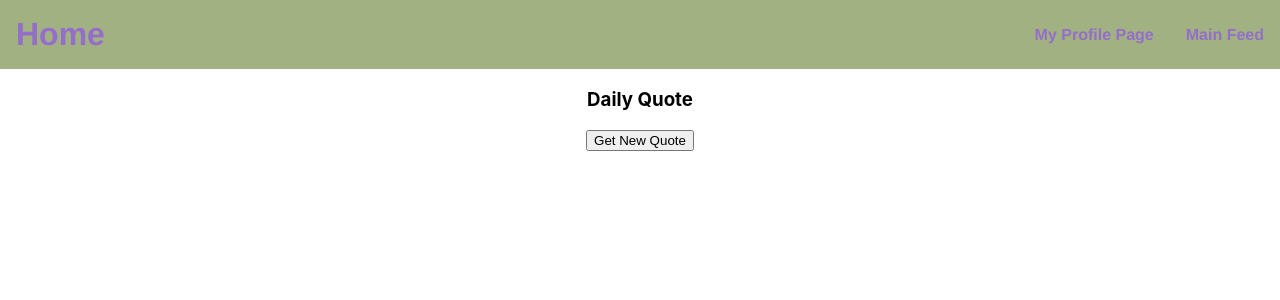
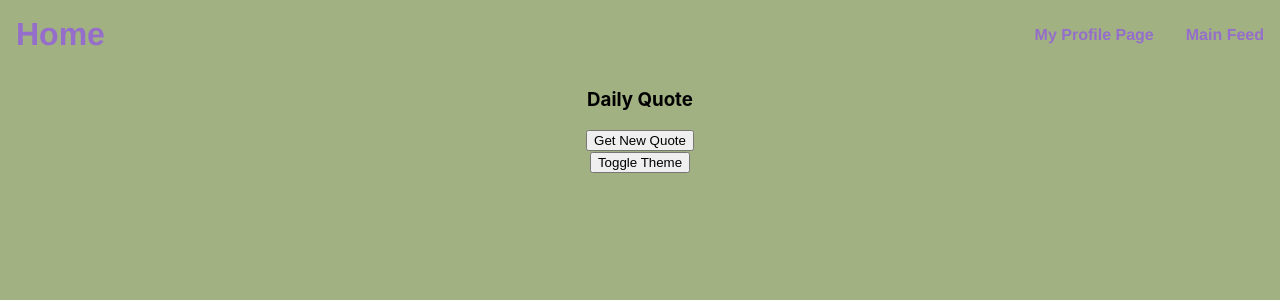
Before and after one commit to mbahan1/project-3-sapling, a React (Create React App) app in the folder client/: page /home in a window 1280 px wide. Shown: the top 300 px of the page. Built offline with nearby package versions, Linux system fonts and the light colour scheme; no server answers.

Commit message:
Finally, got the toggle button to work

```diff
--- a/client/src/global.js
+++ b/client/src/global.js
@@ -1,8 +1,8 @@
-import { createGlobalStyle } from "styled-components";
+// import { createGlobalStyle } from "styled-components";
 
-export const GlobalStyles = createGlobalStyle`
-	body {
-		background-color: ${({theme}) => theme.body};
+// export const GlobalStyles = createGlobalStyle`
+// 	body {
+// 		background-color: ${({theme}) => theme.body};
 
-	}
-`;
+// 	}
+// `;
--- a/client/src/pages/HomePage/index.js
+++ b/client/src/pages/HomePage/index.js
@@ -2,6 +2,7 @@ import React from "react";
 import '../../index.css';
 import NavBar from '../../components/NavBar';
 import Quote from "../../components/Quote";
+import Toggle from "../../components/ToggleButton";
 
 
 
@@ -12,6 +13,7 @@ export default function Home() {
     <div className="main">
      <NavBar />
      <Quote />
+     <Toggle />
 
     </div>
 
--- /dev/null
+++ b/client/src/theme.js
@@ -0,0 +1,18 @@
+import { createGlobalStyle } from "styled-components";
+
+export const lightTheme = {
+  body: '#A1B182',
+  fontColor: '#D9C4B3',
+};
+
+export const darkTheme = {
+  body: '#4B2E75',
+  fontColor: "#A1B182",
+};
+
+export const GlobalStyles = createGlobalStyle`
+	body {
+		background-color: ${({theme}) => theme.body};
+
+	}
+`;
--- a/client/src/themes.js
+++ /dev/null
@@ -1,17 +0,0 @@
-// import { createGlobalStyle } from "styled-components";
-
-export const lightTheme = {
-  body: '#A1B182',
-  fontColor: '#D9C4B3',
-};
-
-export const darkTheme = {
-  body: '#4B2E75',
-  fontColor: "#A1B182",
-};
-
-// export const GlobalStyles = createGlobalStyle`
-// 	body {
-// 		background-color: ${(props) => props.theme.body};
-// 	}
-// `;
--- a/package.json
+++ b/package.json
@@ -16,6 +16,7 @@
     "react-dom": "^17.0.2",
     "react-router-dom": "^6.2.1",
     "react-scripts": "5.0.0",
+    "styled-components": "^5.3.3",
     "web-vitals": "^2.1.4"
   },
   "scripts": {
```
Also changed, not shown: client/src/components/ToggleButton/index.jsx (+5 -5 lines), 2 other files (tests, documents, lock files or other folders).
